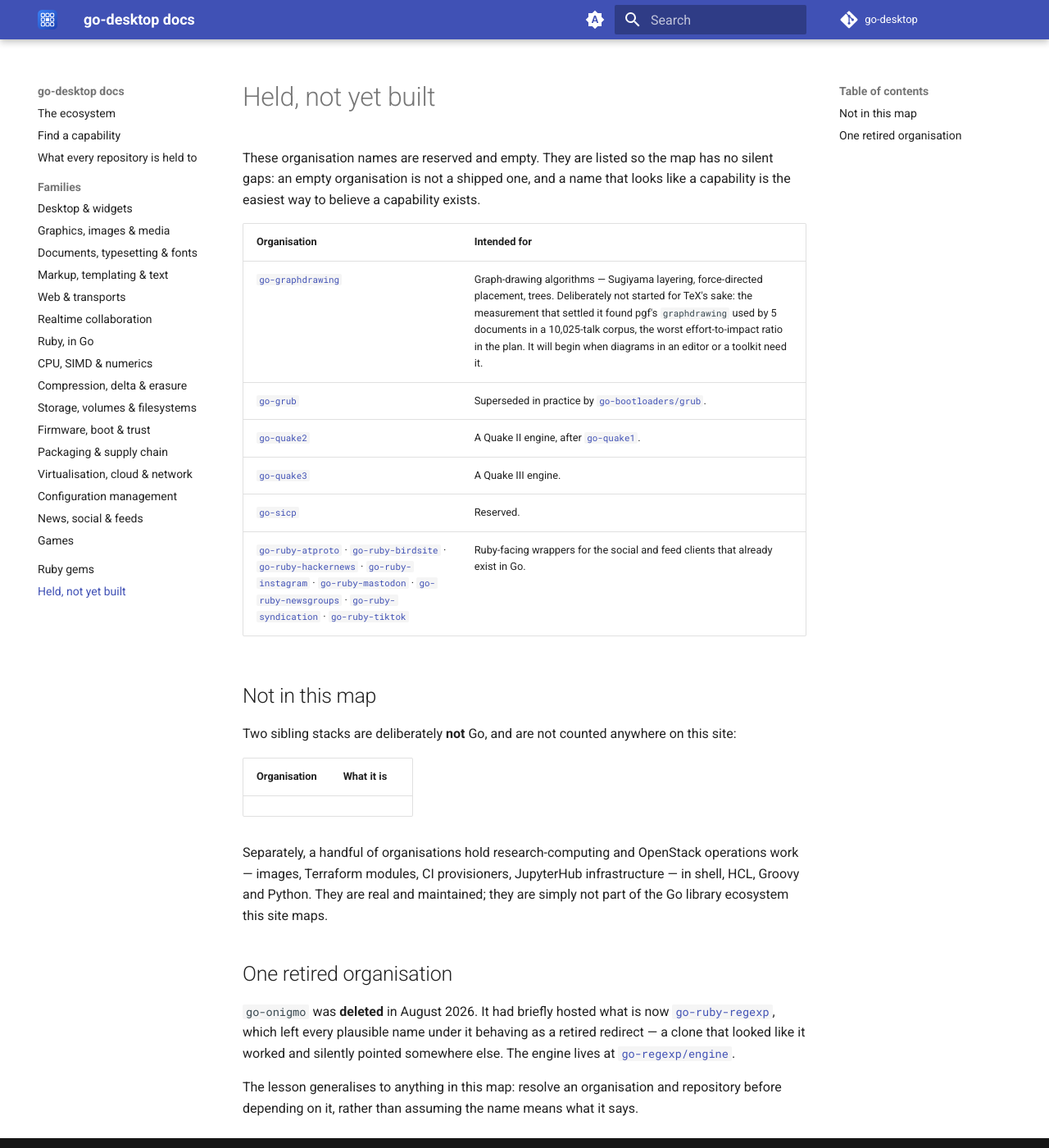
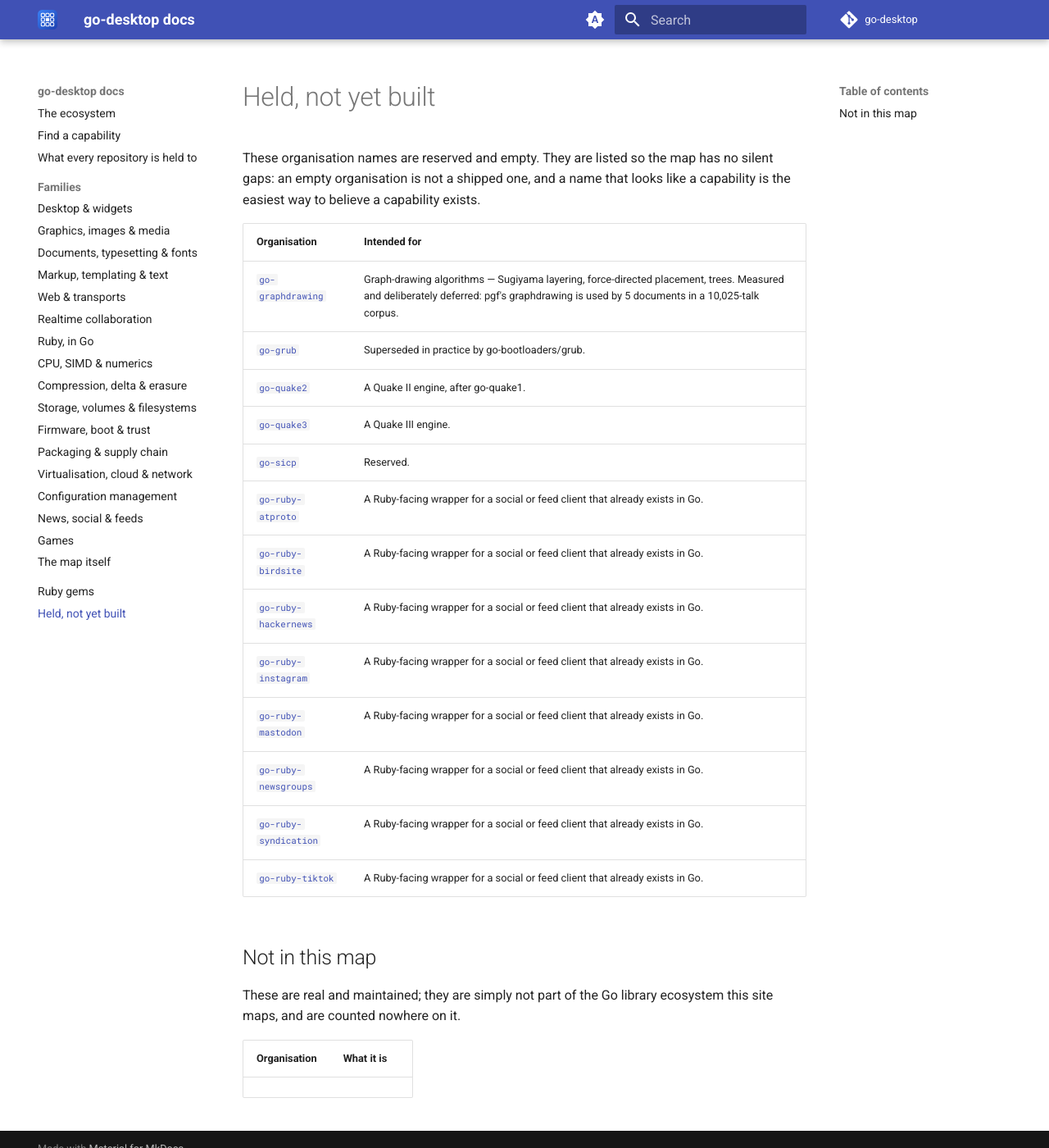
Before and after one commit to go-desktop/docs, an MkDocs documentation site: the page built from docs/reserved.md, in a window 1280 px wide and 1400 px high. Shown: the whole window at 82% size. Built offline with MkDocs 1.6.1 and Material for MkDocs 9.7.7, drawn with Linux system fonts in a browser that asks for light colours; the version menu is left out.

Commit message:
Regenerate the generated pages from go-desktop/catalog
index.md, the family pages, gems.md and reserved.md are now written by the
generator; finding.md and standards.md stay hand-written and carry no counts.

Co-Authored-By: Claude Opus 5 (1M context) <noreply@anthropic.com>

```diff
--- a/docs/reserved.md
+++ b/docs/reserved.md
@@ -6,34 +6,24 @@ a capability is the easiest way to believe a capability exists.
 
 | Organisation | Intended for |
 | --- | --- |
-| [`go-graphdrawing`](https://github.com/go-graphdrawing) | Graph-drawing algorithms — Sugiyama layering, force-directed placement, trees. Deliberately not started for TeX's sake: the measurement that settled it found pgf's `graphdrawing` used by 5 documents in a 10,025-talk corpus, the worst effort-to-impact ratio in the plan. It will begin when diagrams in an editor or a toolkit need it. |
-| [`go-grub`](https://github.com/go-grub) | Superseded in practice by [`go-bootloaders/grub`](https://github.com/go-bootloaders/grub). |
-| [`go-quake2`](https://github.com/go-quake2) | A Quake II engine, after [`go-quake1`](https://github.com/go-quake1). |
+| [`go-graphdrawing`](https://github.com/go-graphdrawing) | Graph-drawing algorithms — Sugiyama layering, force-directed placement, trees. Measured and deliberately deferred: pgf's graphdrawing is used by 5 documents in a 10,025-talk corpus. |
+| [`go-grub`](https://github.com/go-grub) | Superseded in practice by go-bootloaders/grub. |
+| [`go-quake2`](https://github.com/go-quake2) | A Quake II engine, after go-quake1. |
 | [`go-quake3`](https://github.com/go-quake3) | A Quake III engine. |
 | [`go-sicp`](https://github.com/go-sicp) | Reserved. |
-| [`go-ruby-atproto`](https://github.com/go-ruby-atproto) · [`go-ruby-birdsite`](https://github.com/go-ruby-birdsite) · [`go-ruby-hackernews`](https://github.com/go-ruby-hackernews) · [`go-ruby-instagram`](https://github.com/go-ruby-instagram) · [`go-ruby-mastodon`](https://github.com/go-ruby-mastodon) · [`go-ruby-newsgroups`](https://github.com/go-ruby-newsgroups) · [`go-ruby-syndication`](https://github.com/go-ruby-syndication) · [`go-ruby-tiktok`](https://github.com/go-ruby-tiktok) | Ruby-facing wrappers for the social and feed clients that already exist in Go. |
+| [`go-ruby-atproto`](https://github.com/go-ruby-atproto) | A Ruby-facing wrapper for a social or feed client that already exists in Go. |
+| [`go-ruby-birdsite`](https://github.com/go-ruby-birdsite) | A Ruby-facing wrapper for a social or feed client that already exists in Go. |
+| [`go-ruby-hackernews`](https://github.com/go-ruby-hackernews) | A Ruby-facing wrapper for a social or feed client that already exists in Go. |
+| [`go-ruby-instagram`](https://github.com/go-ruby-instagram) | A Ruby-facing wrapper for a social or feed client that already exists in Go. |
+| [`go-ruby-mastodon`](https://github.com/go-ruby-mastodon) | A Ruby-facing wrapper for a social or feed client that already exists in Go. |
+| [`go-ruby-newsgroups`](https://github.com/go-ruby-newsgroups) | A Ruby-facing wrapper for a social or feed client that already exists in Go. |
+| [`go-ruby-syndication`](https://github.com/go-ruby-syndication) | A Ruby-facing wrapper for a social or feed client that already exists in Go. |
+| [`go-ruby-tiktok`](https://github.com/go-ruby-tiktok) | A Ruby-facing wrapper for a social or feed client that already exists in Go. |
 
 ## Not in this map
 
-Two sibling stacks are deliberately **not** Go, and are not counted anywhere on
-this site:
+These are real and maintained; they are simply not part of the Go library
+ecosystem this site maps, and are counted nowhere on it.
 
 | Organisation | What it is |
 | --- | --- |
-
-Separately, a handful of organisations hold research-computing and OpenStack
-operations work — images, Terraform modules, CI provisioners, JupyterHub
-infrastructure — in shell, HCL, Groovy and Python. They are real and maintained;
-they are simply not part of the Go library ecosystem this site maps.
-
-## One retired organisation
-
-`go-onigmo` was **deleted** in August 2026. It had briefly hosted what is now
-[`go-ruby-regexp`](https://github.com/go-ruby-regexp), which left every plausible
-name under it behaving as a retired redirect — a clone that looked like it worked
-and silently pointed somewhere else. The engine lives at
-[`go-regexp/engine`](https://github.com/go-regexp/engine).
-
-The lesson generalises to anything in this map: resolve an organisation and
-repository before depending on it, rather than assuming the name means what it
-says.
--- a/mkdocs.yml
+++ b/mkdocs.yml
@@ -60,6 +60,7 @@ nav:
       - Configuration management: families/config.md
       - News, social & feeds: families/social.md
       - Games: families/games.md
+      - The map itself: families/map.md
   - Ruby gems: gems.md
   - Held, not yet built: reserved.md
 
```
Also changed, not shown: docs/families/docs.md (+1 -1 lines), docs/families/map.md (added, +10 -0 lines), docs/index.md (+6 -4 lines), docs/standards.md (+1 -1 lines).
